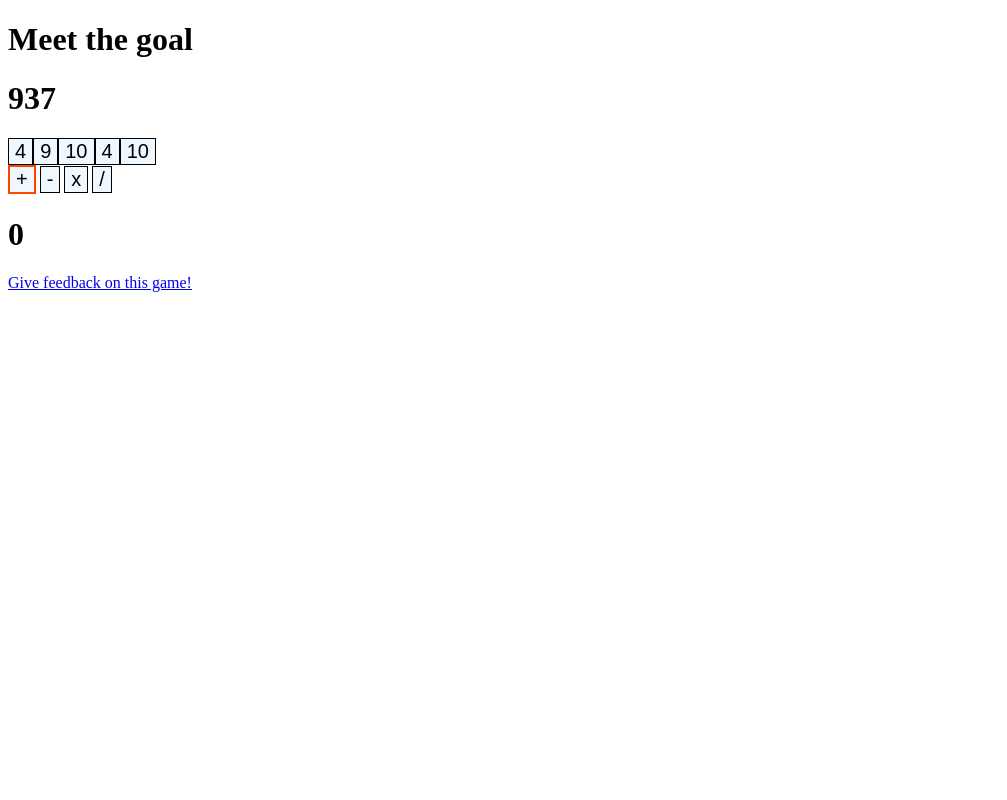
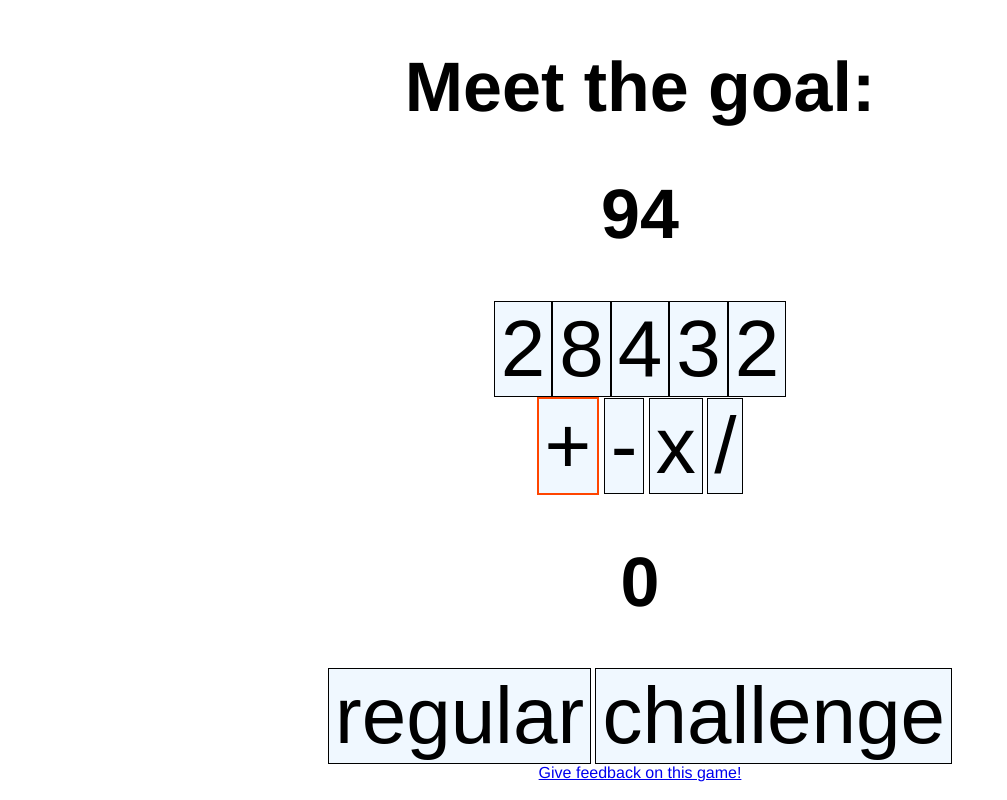
Before and after one commit to Cadie-Tan/Cadie-Tan.github.io, a plain HTML site: page index.html in a window 1280 px wide. Shown: the whole page, without its empty margins (0-1007 px from the left). Drawn offline with Linux system fonts and the light colour scheme.

Commit message:
Update index.html

```diff
--- a/index.html
+++ b/index.html
@@ -2,17 +2,25 @@
 <html>
 <!--CSS-->
 <style>
+    h1 {
+        font-size: 70px;
+    }
+    body {
+        font-family: helvetica, sans-serif;
+        text-align: center;
+    }
+
     button:hover {
         border: 2px dashed orangered;
     }
 
     button {
-        font-size: 20px;
+        font-size: 80px;
         background-color: aliceblue;
         border: 1px solid black;
     }
 
-    .arithmetic {
+    .highlighted {
         border: 2px solid orangered;
     }
 
@@ -24,22 +32,27 @@
 <!--HTML-->
 <head>
     <meta charset="UTF-8" />
+    <meta name="viewport" content="width=device-width, initial-scale=1.0">
     <audio id="music"
         src="https://cdn.discordapp.com/attachments/1066764179870072842/1397684776525369344/UntitledJun1220251115PM.m4a?ex=688347a2&is=6881f622&hm=9042ae3398e705b2a3cfacf18bcdb79be5e57ac1ebb5d1ae4f95cc569dd2dfd0&"></audio>
     <title>Website</title>
 </head>
 
 <body>
-    <h1>Meet the goal</h1>
+    <h1>Meet the goal:</h1>
     <h1 id="goal">0</h1>
     <button class="numberbutton template" onclick="this.newtotal()"></button>
     <div>
-        <button class="arithmetic" onclick="operation = '+';highlightselected()">+</button>
+        <button class="highlighted" onclick="operation = '+';highlightselected()">+</button>
         <button onclick="operation = '-';highlightselected()">-</button>
         <button onclick="operation = 'x';highlightselected()">x</button>
         <button onclick="operation = '/';highlightselected()">/</button>
     </div>
     <h1 id="total">0</h1>
+    <div>
+        <button onclick="difficulty = false;level = 1">regular</button>
+        <button onclick="difficulty = true">challenge</button>
+    </div>
     <div>
         <h3 class="score template"></h3>
     </div>
@@ -52,7 +65,8 @@
     var total = 0;
     var turns = 0;
     var level = 1;
-    var spawnbutton = () => {
+    var difficulty = false;
+    var SpawnButton = () => {
         var template = document.querySelector(".numberbutton.template");
         const button = template.cloneNode(true);
         button.reroll = () => {
@@ -81,9 +95,16 @@
             turns++;
             document.getElementById("total").innerHTML = total;
             if (document.getElementById("goal").innerHTML == document.getElementById("total").innerHTML) {
-                document.getElementById("goal").innerHTML = Math.ceil((1000 * (10 ** level)) * Math.random());
+                document.getElementById("goal").innerHTML = Math.ceil((100 * (10 ** level)) * Math.random());
+                total = 0
+                document.getElementById("total").innerHTML = total;
                 spawnscore();
-                level++;
+                if (difficulty == true) {
+                    level++;
+                    console.log("level increased");
+                }
+                console.log("difficulty: " + difficulty);
+                console.log("level: " + level);
                 document.getElementById("music").play();
             }
             button.reroll()
@@ -98,13 +119,13 @@
         turns = 0
     }
     highlightselected = () => {
-        var arithmetic = document.querySelector(".arithmetic");
-        arithmetic.classList.remove("arithmetic");
-        onclick = event.target.classList.add("arithmetic");
+        var highlighted = document.querySelector(".highlighted");
+        highlighted.classList.remove("highlighted");
+        onclick = event.target.classList.add("highlighted");
     }
     for (i = 0; i < 5; i++) {
-        spawnbutton();
+        SpawnButton();
     }
-    document.getElementById("goal").innerHTML = Math.ceil(1000 * Math.random());
+    document.getElementById("goal").innerHTML = Math.ceil(100 * Math.random());
 </script>
 </html>
```
